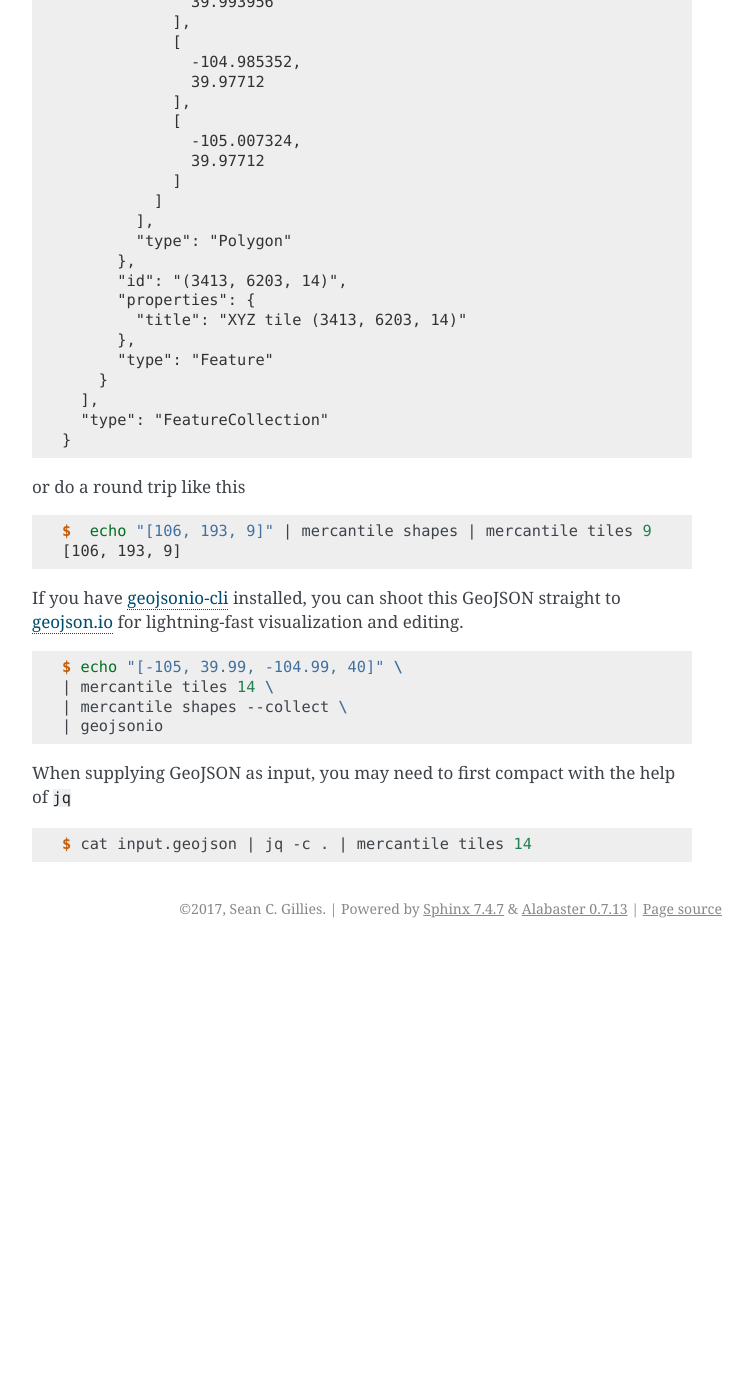
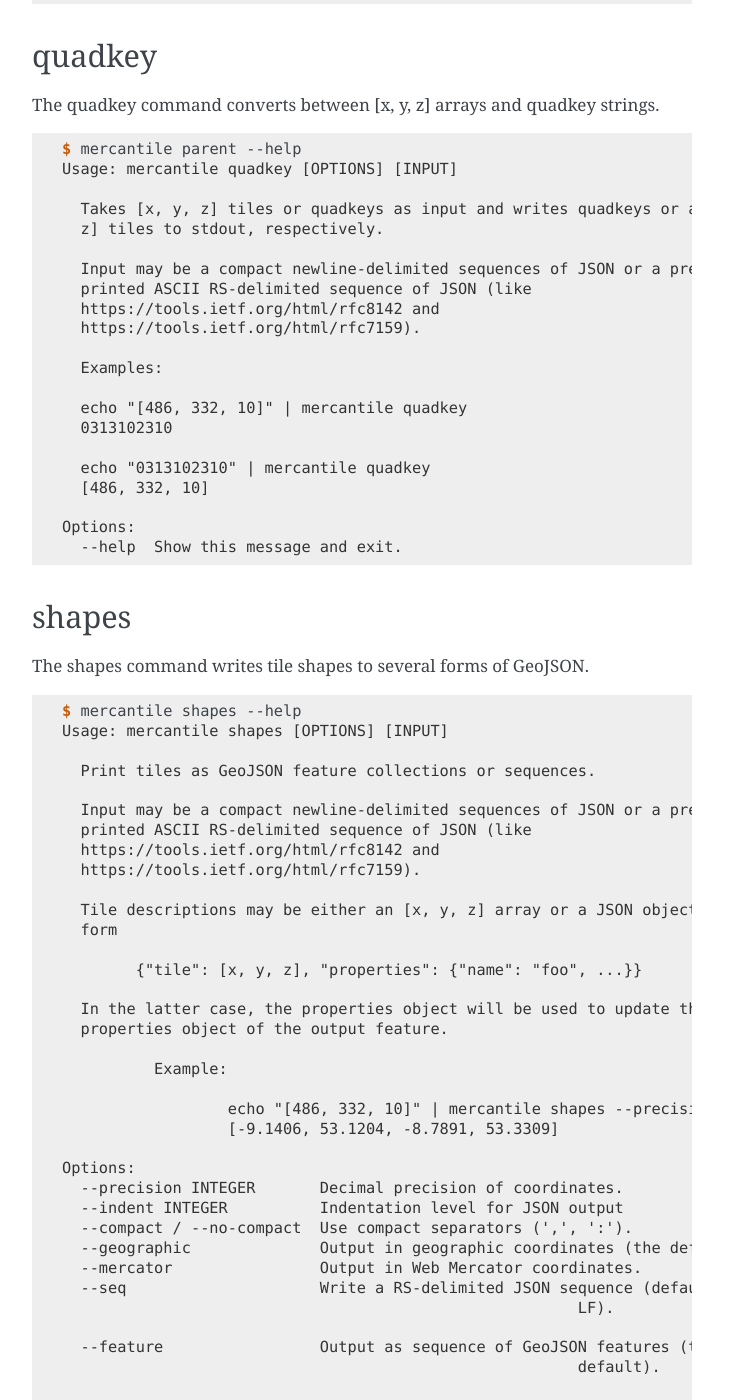
Before and after one commit to mapbox/mercantile, a Sphinx documentation site: the page built from docs/cli.rst, in a window 1280 px wide and 1400 px high, scrolled down 3905 px. Shown: the whole window, without its empty margins (388-1141 px from the left). Built offline with Sphinx 7.4.7, drawn with Linux system fonts in a browser that asks for light colours; before the commit the page ends 4853 px from its top, so only the background shows below that; some of the changed text lies outside the part shown.

Commit message:
Update docs and aux files

```diff
--- a/docs/cli.rst
+++ b/docs/cli.rst
@@ -3,37 +3,50 @@
 
 .. code-block:: console
 
-    $ mercantile --help
-    Usage: mercantile [OPTIONS] COMMAND [ARGS]...
+	$ mercantile --help
+	Usage: mercantile [OPTIONS] COMMAND [ARGS]...
 
-      Command line interface for the Mercantile Python package.
+	  Command line interface for the Mercantile Python package.
 
-    Options:
-      -v, --verbose  Increase verbosity.
-      -q, --quiet    Decrease verbosity.
-      --help         Show this message and exit.
+	Options:
+	  -v, --verbose  Increase verbosity.
+	  -q, --quiet    Decrease verbosity.
+	  --version      Show the version and exit.
+	  --help         Show this message and exit.
 
-    Commands:
-      bounding-tile  Print the bounding tile of a lng/lat point, bounding box, or
-                     GeoJSON objects.
-      children       Print the children of the tile.
-      neighbors      Print the neighbors of the tile.
-      parent         Print the parent tile.
-      quadkey        Convert to/from quadkeys.
-      shapes         Print the shapes of tiles as GeoJSON.
-      tiles          Print tiles that overlap or contain a lng/lat point, bounding
-                     box, or GeoJSON objects.
+	Commands:
+	  bounding-tile  Print the bounding tile of a lng/lat point, bounding box, or
+					 GeoJSON objects.
+
+	  children       Print the children of the tile.
+	  neighbors      Print the neighbors of the tile.
+	  parent         Print the parent tile.
+	  quadkey        Convert to/from quadkeys.
+	  shapes         Print the shapes of tiles as GeoJSON.
+	  tiles          Print tiles that overlap or contain a lng/lat point, bounding
+					 box, or GeoJSON objects.
 
 Examples
 --------
 
 ``mercantile shapes`` generates GeoJSON from tiles and ``mercantile tiles``
-does the reverse operation.
+performs the reverse operation.
 
 .. code-block:: console
 
     $ mercantile shapes "[2331, 1185, 12]" | mercantile tiles 12
     [2331, 1185, 12]
+
+If you have `geojsonio-cli <https://github.com/mapbox/geojsonio-cli>`_
+installed, you can shoot this GeoJSON straight to `geojson.io
+<http://geojson.io/>`__ for lightning-fast visualization and editing.
+
+.. code-block:: console
+
+    $ echo "[-105, 39.99, -104.99, 40]" \
+    | mercantile tiles 14 \
+    | mercantile shapes --collect \
+    | geojsonio
 
 ``mercantile parent`` and ``mercantile children`` traverse the hierarchy
 of Web Mercator tiles.
@@ -56,66 +69,35 @@
    $ mercantile quadkey 0313102310
    [486, 332, 10]
 
-shapes
-------
+bounding-tile
+-------------
 
-The shapes command writes Mercator tile shapes to several forms of GeoJSON.
+The bounding-tile command writes the input's bounding tile, the smallest
+mercator tile of any resolution that completely contains the input.
 
 .. code-block:: console
 
-    $ echo "[106, 193, 9]" | mercantile shapes --indent 2 --precision 6
-    {
-      "features": [
-        {
-          "geometry": {
-            "coordinates": [
-              [
-                [
-                  -105.46875,
-                  39.909736
-                ],
-                [
-                  -105.46875,
-                  40.446947
-                ],
-                [
-                  -104.765625,
-                  40.446947
-                ],
-                [
-                  -104.765625,
-                  39.909736
-                ],
-                [
-                  -105.46875,
-                  39.909736
-                ]
-              ]
-            ],
-            "type": "Polygon"
-          },
-          "id": "(106, 193, 9)",
-          "properties": {
-            "title": "XYZ tile (106, 193, 9)"
-          },
-          "type": "Feature"
-        }
-      ],
-      "type": "FeatureCollection"
-    }
+	$ mercantile bounding-box --help
+	Usage: mercantile bounding-tile [OPTIONS] [INPUT]
 
-bounding-tile
--------------
+	  Print the Web Mercator tile at ZOOM level bounding GeoJSON [west, south,
+	  east, north] bounding boxes, features, or collections read from stdin.
 
-With the bounding-tile command you can write the input's bounding tile, the
-smallest mercator tile of any resolution that completely contains the input.
+	  Input may be a compact newline-delimited sequences of JSON or a pretty-
+	  printed ASCII RS-delimited sequence of JSON (like
+	  https://tools.ietf.org/html/rfc8142 and
+	  https://tools.ietf.org/html/rfc7159).
 
-.. code-block:: console
+	  Example:
 
-    $ echo "[-105, 39.99, -104.99, 40]" | mercantile bounding-tile
-    [1706, 3101, 13]
+	  echo "[-105.05, 39.95, -105, 40]" | mercantile bounding-tile
+	  [426, 775, 11]
 
-Note well that when the input crosses lng 0 or lat 0, or any such tile
+	Options:
+	  --seq / --lf  Write a RS-delimited JSON sequence (default is LF).
+	  --help        Show this message and exit.
+
+Note that when the input crosses longitude 0 or latitude 0, or any such tile
 boundary, the bounding tile will be at a shallow zoom level.
 
 .. code-block:: console
@@ -125,13 +107,182 @@
     $ echo "[-91, 1, -89, 2]" | mercantile bounding-tile
     [0, 0, 1]
 
-Compare these bounding tiles to the one for a similarly size input box
-shifted away from the zoom=1 tile intersection.
+Compare these bounding tiles to the one for a similarly size input box shifted
+away from the zoom=1 tile intersection.
 
 .. code-block:: console
 
     $ echo "[-92, 1, -91, 2]" | mercantile tiles bounding-tile
     [31, 63, 7]
+
+children
+--------
+
+.. code-block:: console
+
+	$ mercantile children --help
+	Usage: mercantile children [OPTIONS] [INPUT]
+
+	  Takes [x, y, z] tiles as input and writes children to stdout in the same
+	  form.
+
+	  Input may be a compact newline-delimited sequences of JSON or a pretty-
+	  printed ASCII RS-delimited sequence of JSON (like
+	  https://tools.ietf.org/html/rfc8142 and
+	  https://tools.ietf.org/html/rfc7159).
+
+	  Example:
+
+	  echo "[486, 332, 10]" | mercantile children
+	  [972, 664, 11]
+	  [973, 664, 11]
+	  [973, 665, 11]
+	  [972, 665, 11]
+
+	Options:
+	  --depth INTEGER  Number of zoom levels to traverse (default is 1).
+	  --help           Show this message and exit.
+
+neighbors
+---------
+
+The neighbors command writes out the tiles adjacent to the input tile.
+
+.. code-block:: console
+
+	$ mercantile neighbors --help
+	Usage: mercantile neighbors [OPTIONS] [INPUT]
+
+	  Takes [x, y, z] tiles as input and writes adjacent tiles on the same zoom
+	  level to stdout in the same form.
+
+	  There are no ordering guarantees for the output tiles.
+
+	  Input may be a compact newline-delimited sequences of JSON or a pretty-
+	  printed ASCII RS-delimited sequence of JSON (like
+	  https://tools.ietf.org/html/rfc8142 and
+	  https://tools.ietf.org/html/rfc7159).
+
+	  Example:
+
+	  echo "[486, 332, 10]" | mercantile neighbors
+	  [485, 331, 10]
+	  [485, 332, 10]
+	  [485, 333, 10]
+	  [486, 331, 10]
+	  [486, 333, 10]
+	  [487, 331, 10]
+	  [487, 332, 10]
+	  [487, 333, 10]
+
+	Options:
+	  --help  Show this message and exit.
+
+parent
+------
+
+The parent command writes out the tiles that contain the input tiles.
+
+.. code-block:: console
+
+	$ mercantile parent --help
+	Usage: mercantile parent [OPTIONS] [INPUT]
+
+	  Takes [x, y, z] tiles as input and writes parents to stdout in the same
+	  form.
+
+	  Input may be a compact newline-delimited sequences of JSON or a pretty-
+	  printed ASCII RS-delimited sequence of JSON (like
+	  https://tools.ietf.org/html/rfc8142 and
+	  https://tools.ietf.org/html/rfc7159).
+
+	  Example:
+
+	  echo "[486, 332, 10]" | mercantile parent
+	  [243, 166, 9]
+
+	Options:
+	  --depth INTEGER  Number of zoom levels to traverse (default is 1).
+	  --help           Show this message and exit.
+
+quadkey
+-------
+
+The quadkey command converts between [x, y, z] arrays and quadkey strings.
+
+.. code-block:: console
+
+	$ mercantile parent --help
+	Usage: mercantile quadkey [OPTIONS] [INPUT]
+
+	  Takes [x, y, z] tiles or quadkeys as input and writes quadkeys or a [x, y,
+	  z] tiles to stdout, respectively.
+
+	  Input may be a compact newline-delimited sequences of JSON or a pretty-
+	  printed ASCII RS-delimited sequence of JSON (like
+	  https://tools.ietf.org/html/rfc8142 and
+	  https://tools.ietf.org/html/rfc7159).
+
+	  Examples:
+
+	  echo "[486, 332, 10]" | mercantile quadkey
+	  0313102310
+
+	  echo "0313102310" | mercantile quadkey
+	  [486, 332, 10]
+
+	Options:
+	  --help  Show this message and exit.
+
+shapes
+------
+
+The shapes command writes tile shapes to several forms of GeoJSON.
+
+.. code-block:: console
+
+	$ mercantile shapes --help
+	Usage: mercantile shapes [OPTIONS] [INPUT]
+
+	  Print tiles as GeoJSON feature collections or sequences.
+
+	  Input may be a compact newline-delimited sequences of JSON or a pretty-
+	  printed ASCII RS-delimited sequence of JSON (like
+	  https://tools.ietf.org/html/rfc8142 and
+	  https://tools.ietf.org/html/rfc7159).
+
+	  Tile descriptions may be either an [x, y, z] array or a JSON object of the
+	  form
+
+		{"tile": [x, y, z], "properties": {"name": "foo", ...}}
+
+	  In the latter case, the properties object will be used to update the
+	  properties object of the output feature.
+
+		  Example:
+
+			  echo "[486, 332, 10]" | mercantile shapes --precision 4 --bbox
+			  [-9.1406, 53.1204, -8.7891, 53.3309]
+
+	Options:
+	  --precision INTEGER       Decimal precision of coordinates.
+	  --indent INTEGER          Indentation level for JSON output
+	  --compact / --no-compact  Use compact separators (',', ':').
+	  --geographic              Output in geographic coordinates (the default).
+	  --mercator                Output in Web Mercator coordinates.
+	  --seq                     Write a RS-delimited JSON sequence (default is
+								LF).
+
+	  --feature                 Output as sequence of GeoJSON features (the
+								default).
+
+	  --bbox                    Output as sequence of GeoJSON bbox arrays.
+	  --collect                 Output as a GeoJSON feature collections.
+	  --extents / --no-extents  Write shape extents as ws-separated strings
+								(default is False).
+
+	  --buffer FLOAT            Shift shape x and y values by a constant number
+	  --help                    Show this message and exit.
 
 tiles
 -----
@@ -141,107 +292,34 @@
 
 .. code-block:: console
 
-    $ echo "[-105, 39.99, -104.99, 40]" | mercantile tiles 14
-    [3413, 6202, 14]
-    [3413, 6203, 14]
+	$ mercantile tiles --help
+	Usage: mercantile tiles [OPTIONS] [ZOOM] [INPUT]
 
+	  Lists Web Mercator tiles at ZOOM level intersecting GeoJSON [west, south,
+	  east, north] bounding boxen, features, or collections read from stdin.
+	  Output is a JSON [x, y, z] array.
 
-The commands can be piped together to do this:
+	  Input may be a compact newline-delimited sequences of JSON or a pretty-
+	  printed ASCII RS-delimited sequence of JSON (like
+	  https://tools.ietf.org/html/rfc8142 and
+	  https://tools.ietf.org/html/rfc7159).
 
-.. code-block:: console
+	  Example:
 
-    $ echo "[-105, 39.99, -104.99, 40]" \
-    > | mercantile tiles 14 \
-    > | mercantile shapes --indent 2 --precision 6
-    {
-      "features": [
-        {
-          "geometry": {
-            "coordinates": [
-              [
-                [
-                  -105.007324,
-                  39.993956
-                ],
-                [
-                  -105.007324,
-                  40.010787
-                ],
-                [
-                  -104.985352,
-                  40.010787
-                ],
-                [
-                  -104.985352,
-                  39.993956
-                ],
-                [
-                  -105.007324,
-                  39.993956
-                ]
-              ]
-            ],
-            "type": "Polygon"
-          },
-          "id": "(3413, 6202, 14)",
-          "properties": {
-            "title": "XYZ tile (3413, 6202, 14)"
-          },
-          "type": "Feature"
-        },
-        {
-          "geometry": {
-            "coordinates": [
-              [
-                [
-                  -105.007324,
-                  39.97712
-                ],
-                [
-                  -105.007324,
-                  39.993956
-                ],
-                [
-                  -104.985352,
-                  39.993956
-                ],
-                [
-                  -104.985352,
-                  39.97712
-                ],
-                [
-                  -105.007324,
-                  39.97712
-                ]
-              ]
-            ],
-            "type": "Polygon"
-          },
-          "id": "(3413, 6203, 14)",
-          "properties": {
-            "title": "XYZ tile (3413, 6203, 14)"
-          },
-          "type": "Feature"
-        }
-      ],
-      "type": "FeatureCollection"
-    }
+	  $ echo "[-105.05, 39.95, -105, 40]" | mercantile tiles 12
+	  [852, 1550, 12]
+	  [852, 1551, 12]
+	  [853, 1550, 12]
+	  [853, 1551, 12]
 
-or do a round trip like this
+	Options:
+	  --seq / --lf  Write a RS-delimited JSON sequence (default is LF).
+	  --help        Show this message and exit.
 
-.. code-block:: console
+		$ echo "[-105, 39.99, -104.99, 40]" | mercantile tiles 14
+		[3413, 6202, 14]
+		[3413, 6203, 14]
 
-    $  echo "[106, 193, 9]" | mercantile shapes | mercantile tiles 9
-    [106, 193, 9]
-
-If you have `geojsonio-cli <https://github.com/mapbox/geojsonio-cli>`_ installed, you can shoot this GeoJSON straight to `geojson.io <http://geojson.io/>`__ for lightning-fast visualization and editing.
-
-.. code-block:: console
-
-    $ echo "[-105, 39.99, -104.99, 40]" \
-    | mercantile tiles 14 \
-    | mercantile shapes --collect \
-    | geojsonio
 
 When supplying GeoJSON as input, you may need to first compact with the help of ``jq``
 
--- a/docs/conf.py
+++ b/docs/conf.py
@@ -17,6 +17,8 @@
 # add these directories to sys.path here. If the directory is relative to the
 # documentation root, use os.path.abspath to make it absolute, like shown here.
 #
+"""Mercantile doc build configuration"""
+
 import os
 import sys
 
--- a/docs/quickstart.rst
+++ b/docs/quickstart.rst
@@ -4,7 +4,7 @@
 In the XYZ tiling system, the region of the world from 85.0511 (more precisely:
 ``arctan(sinh(π))``) degrees south of the Equator to 85.0511 degrees north is
 covered at zoom level 0 by a single tile. The number of tiles at each zoom
-level is ``2**(2*Z)``. At zoom level 1, we have 4 tiles.
+level is ``4 ** Z``. At zoom level 1, we have 4 tiles.
 
 .. code-block:: none
 
@@ -26,8 +26,8 @@
                 180.0 deg W               180.0 deg E
 
 
-You can get the tile containing a longitude and latitude pair from the ``mercantile.tile``
-function.
+You can get the tile containing a longitude and latitude pair from the
+``mercantile.tile`` function.
 
 .. code-block:: pycon
 
--- a/setup.py
+++ b/setup.py
@@ -26,6 +26,11 @@
     classifiers=[
         "Programming Language :: Python :: 2.7",
         "Programming Language :: Python :: 3",
+        'Development Status :: 5 - Production/Stable',
+        'Intended Audience :: Developers',
+        'License :: OSI Approved :: BSD License',
+        'Operating System :: OS Independent',
+        'Topic :: Scientific/Engineering :: GIS',
     ],
     keywords="mapping, web mercator, tiles",
     author="Sean Gillies",
```
Also changed, not shown: AUTHORS.txt (+19 -19 lines), docs/api/mercantile.rst (+7 -7 lines), docs/install.rst (+7 -1 lines), 3 other files.
